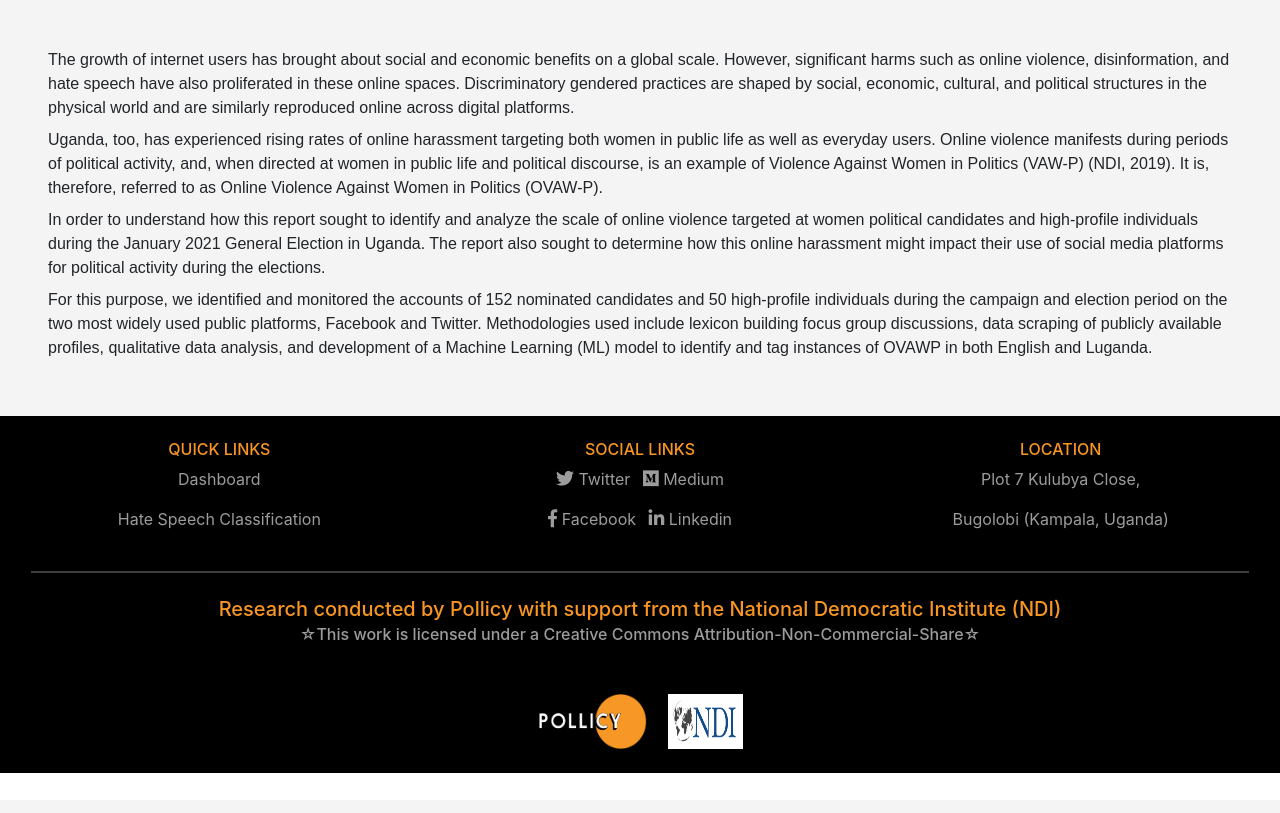
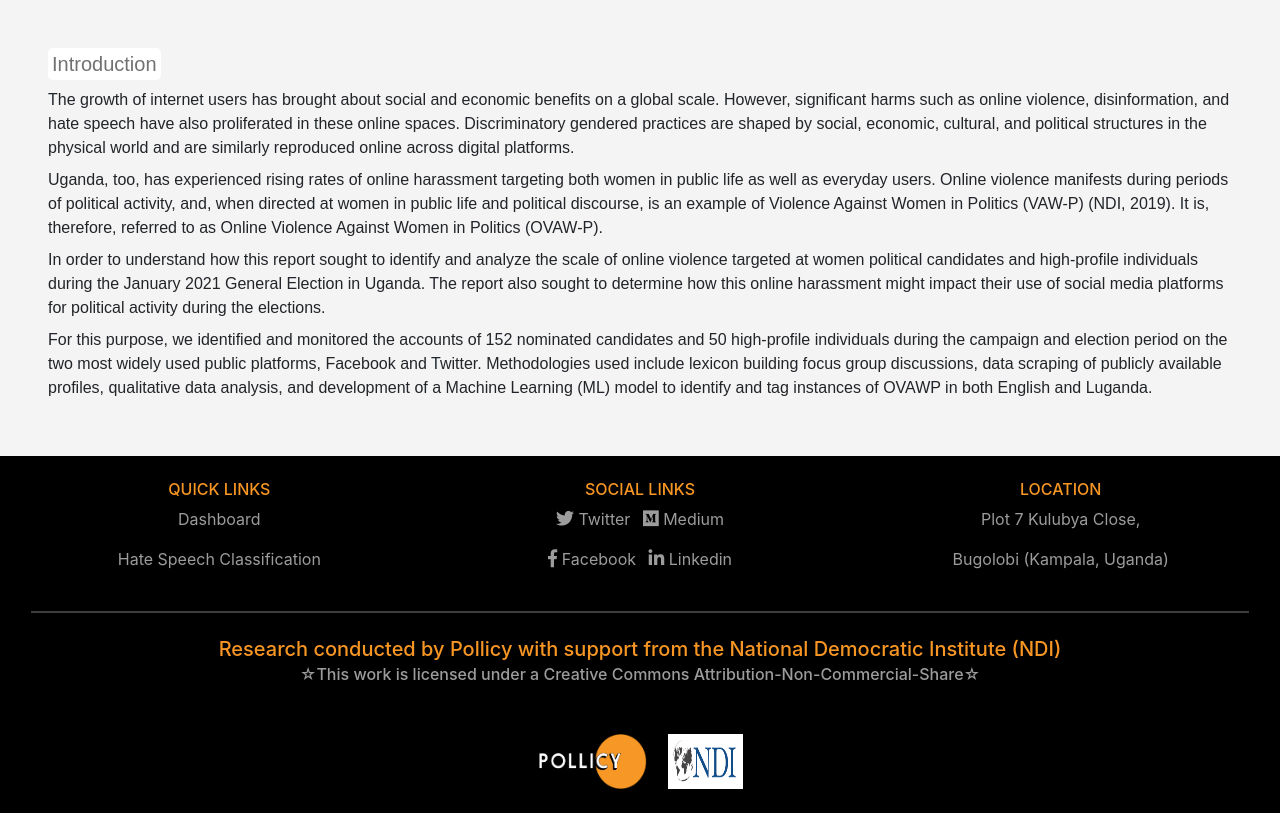
Before and after one commit to frankTheCodeBoy/PollicyDashboard, a Django app: page /intro_view/ in a window 1280 px wide. Before the commit the page ends 773 px from the top, so only its background shows below. Run offline with Django 4.2, Linux system fonts and the light colour scheme; some libraries are stand-ins or nearby versions.

Commit message:
changes to scripts

```diff
--- a/templates/pollicy_app/Intro.html
+++ b/templates/pollicy_app/Intro.html
@@ -7,6 +7,9 @@
 {% block body_block %}
 <div id="push-intro" class="container-fluid p-5 intro lead"
     style="background-color:rgb(245, 244, 244);width:100%;">
+    <p class="h5 p-1" style="background-color:#ffff;color:#727171;;width:fit-content;
+        border-radius:5px;">
+        Introduction</p>
     <p class="mb-2">
         The growth of internet users has brought about social and economic benefits on a global scale.
         However, significant harms such as online violence, disinformation, and hate speech have also
```
